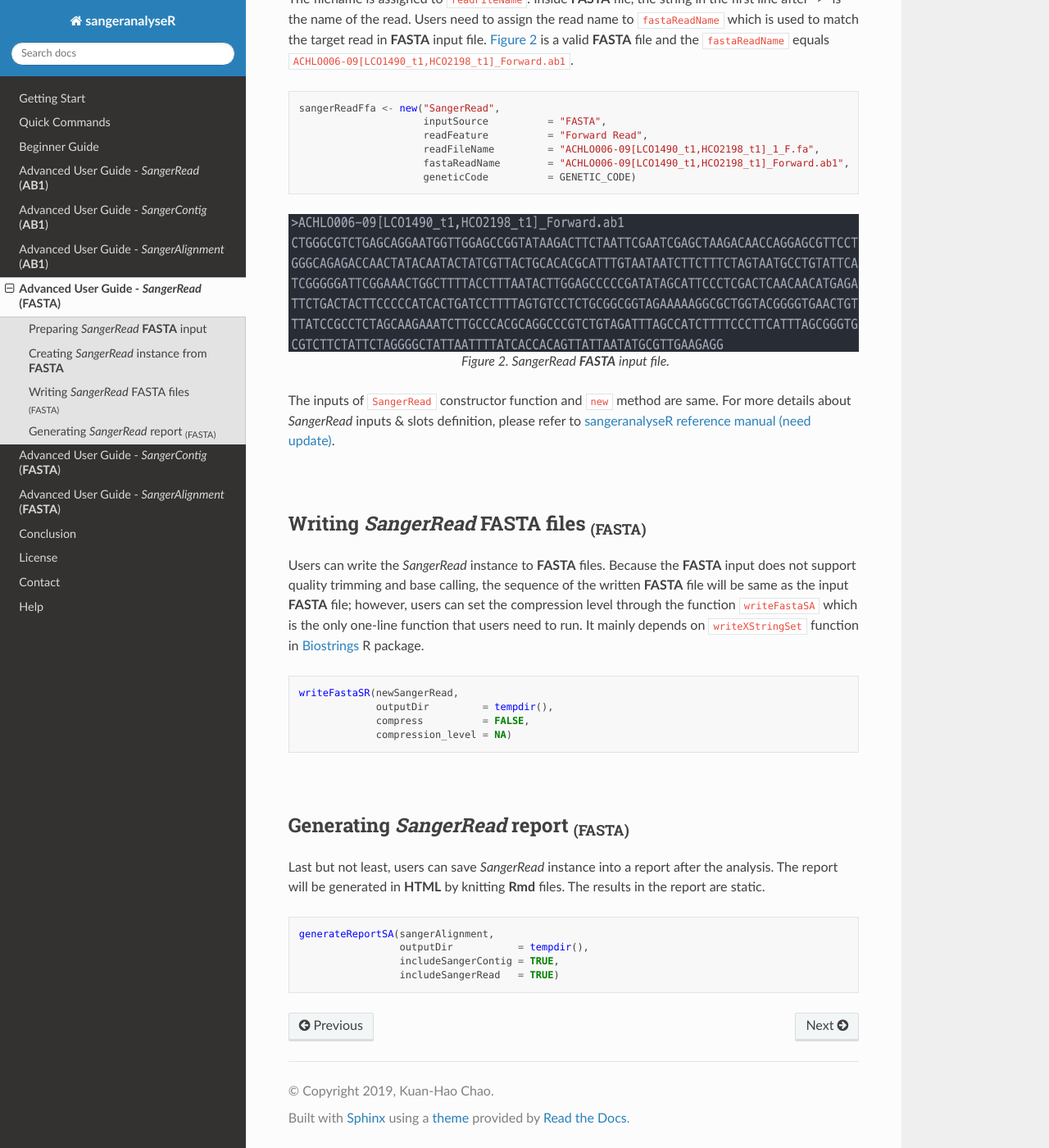
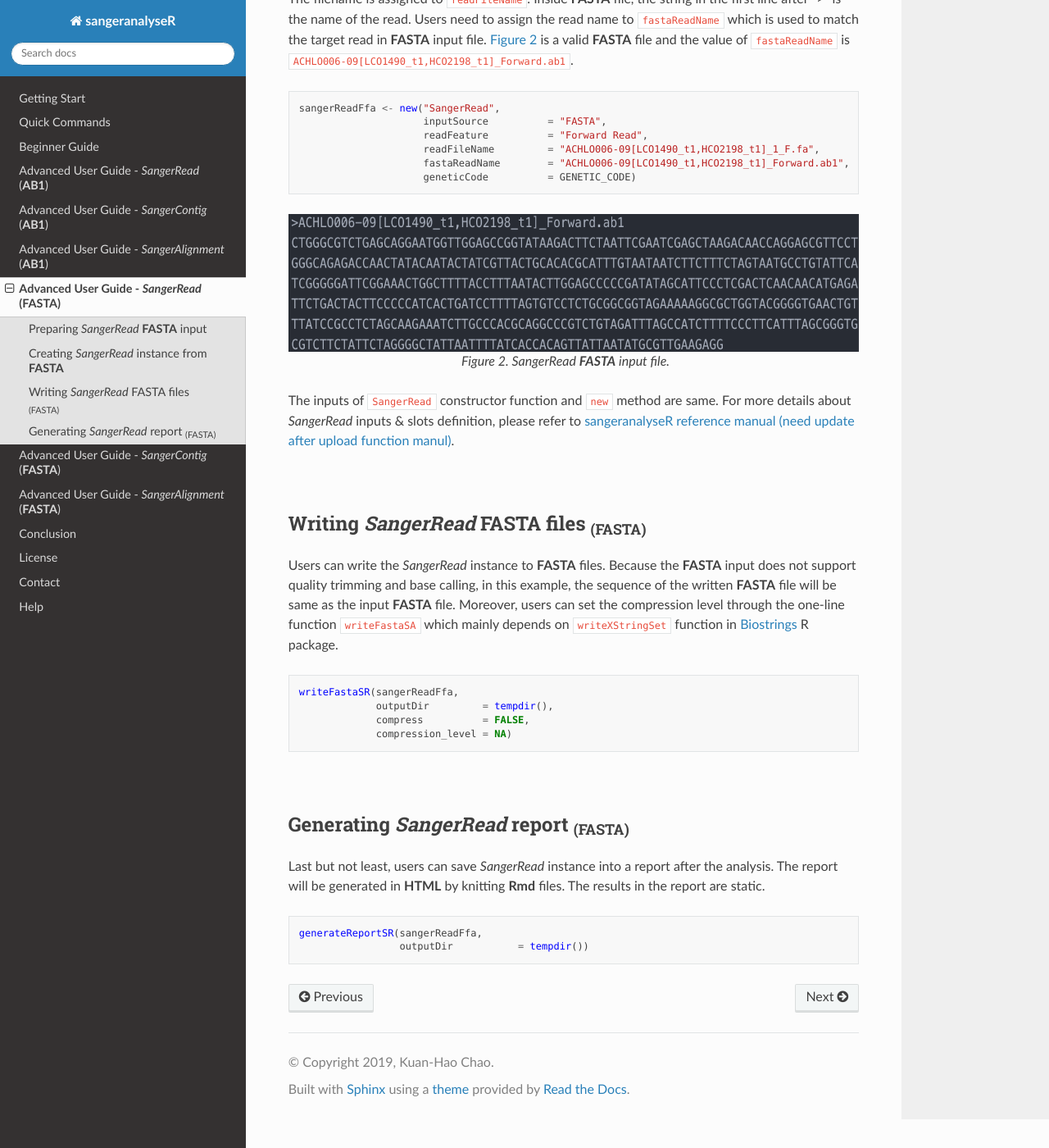
Before and after one commit to roblanf/sangeranalyseR, a Sphinx documentation site: the page built from docs/source/content/advance_user_SangerRead_fasta.rst, in a window 1280 px wide and 1400 px high, scrolled down 961 px. Shown: the whole window at 82% size. Built offline with Sphinx 7.4.7 and the Read the Docs theme 2.0.0, drawn with Linux system fonts in a browser that asks for light colours.

Commit message:
Fix Advanced User Guide - SangerRead (AB1)

```diff
--- a/docs/source/content/advance_user_SangerRead_fasta.rst
+++ b/docs/source/content/advance_user_SangerRead_fasta.rst
@@ -22,7 +22,7 @@ We design the **FASTA** file input for those who do not want to do quality trimm
 Creating *SangerRead* instance from **FASTA**
 ---------------------------------------------
 
-After preparing the *SangerRead* input **FASTA** file, the next step is to create the *SangerRead* S4 instance by running :code:`SangerRead` constructor function or :code:`new` method. The constructor function is a wrapper for :code:`new` method which makes instance creation more intuitive. Most of the input parameters have their own default values. In the constructor below, we list important parameters. The filename is assigned to :code:`readFileName`. Inside **FASTA** file, the string in the first line after ">" is the name of the read. Users need to assign the read name to :code:`fastaReadName` which is used to match the target read in **FASTA** input file. :ref:`Figure 2<SangerRead_fasta_input_file>` is a valid **FASTA** file and the :code:`fastaReadName` equals :code:`ACHLO006-09[LCO1490_t1,HCO2198_t1]_Forward.ab1`.
+After preparing the *SangerRead* input **FASTA** file, the next step is to create the *SangerRead* S4 instance by running :code:`SangerRead` constructor function or :code:`new` method. The constructor function is a wrapper for :code:`new` method which makes instance creation more intuitive. Most of the input parameters have their own default values. In the constructor below, we list important parameters. The filename is assigned to :code:`readFileName`. Inside **FASTA** file, the string in the first line after ">" is the name of the read. Users need to assign the read name to :code:`fastaReadName` which is used to match the target read in **FASTA** input file. :ref:`Figure 2<SangerRead_fasta_input_file>` is a valid **FASTA** file and the value of :code:`fastaReadName` is :code:`ACHLO006-09[LCO1490_t1,HCO2198_t1]_Forward.ab1`.
 
 .. code-block:: R
 
@@ -40,18 +40,18 @@ After preparing the *SangerRead* input **FASTA** file, the next step is to creat
 
    Figure 2. *SangerRead* **FASTA** input file.
 
-The inputs of :code:`SangerRead` constructor function and :code:`new` method are same. For more details about *SangerRead* inputs & slots definition, please refer to `sangeranalyseR reference manual (need update) <http://packages.python.org/an_example_pypi_project/>`_.
+The inputs of :code:`SangerRead` constructor function and :code:`new` method are same. For more details about *SangerRead* inputs & slots definition, please refer to `sangeranalyseR reference manual (need update after upload function manul) <http://packages.python.org/an_example_pypi_project/>`_.
 
 |
 
 
 Writing *SangerRead* FASTA files :sub:`(FASTA)`
 -----------------------------------------------
-Users can write the *SangerRead* instance to **FASTA** files. Because the **FASTA** input does not support quality trimming and base calling, the sequence of the written **FASTA** file will be same as the input **FASTA** file; however, users can set the compression level through the function :code:`writeFastaSA` which is the only one-line function that users need to run. It mainly depends on :code:`writeXStringSet` function in `Biostrings <https://bioconductor.org/packages/release/bioc/html/Biostrings.html>`_ R package.
+Users can write the *SangerRead* instance to **FASTA** files. Because the **FASTA** input does not support quality trimming and base calling, in this example, the sequence of the written **FASTA** file will be same as the input **FASTA** file. Moreover, users can set the compression level through the one-line function :code:`writeFastaSA` which mainly depends on :code:`writeXStringSet` function in `Biostrings <https://bioconductor.org/packages/release/bioc/html/Biostrings.html>`_ R package.
 
 .. code-block:: R
 
-   writeFastaSR(newSangerRead,
+   writeFastaSR(sangerReadFfa,
                 outputDir         = tempdir(),
                 compress          = FALSE,
                 compression_level = NA)
@@ -64,7 +64,5 @@ Last but not least, users can save *SangerRead* instance into a report after the
 
 .. code-block:: R
 
-   generateReportSA(sangerAlignment,
-                    outputDir           = tempdir(),
-                    includeSangerContig = TRUE,
-                    includeSangerRead   = TRUE)
+   generateReportSR(sangerReadFfa,
+                    outputDir           = tempdir())
```
Also changed, not shown: docs/source/content/advance_user_SangerRead_ab1.rst (+15 -15 lines), 5 other files.
